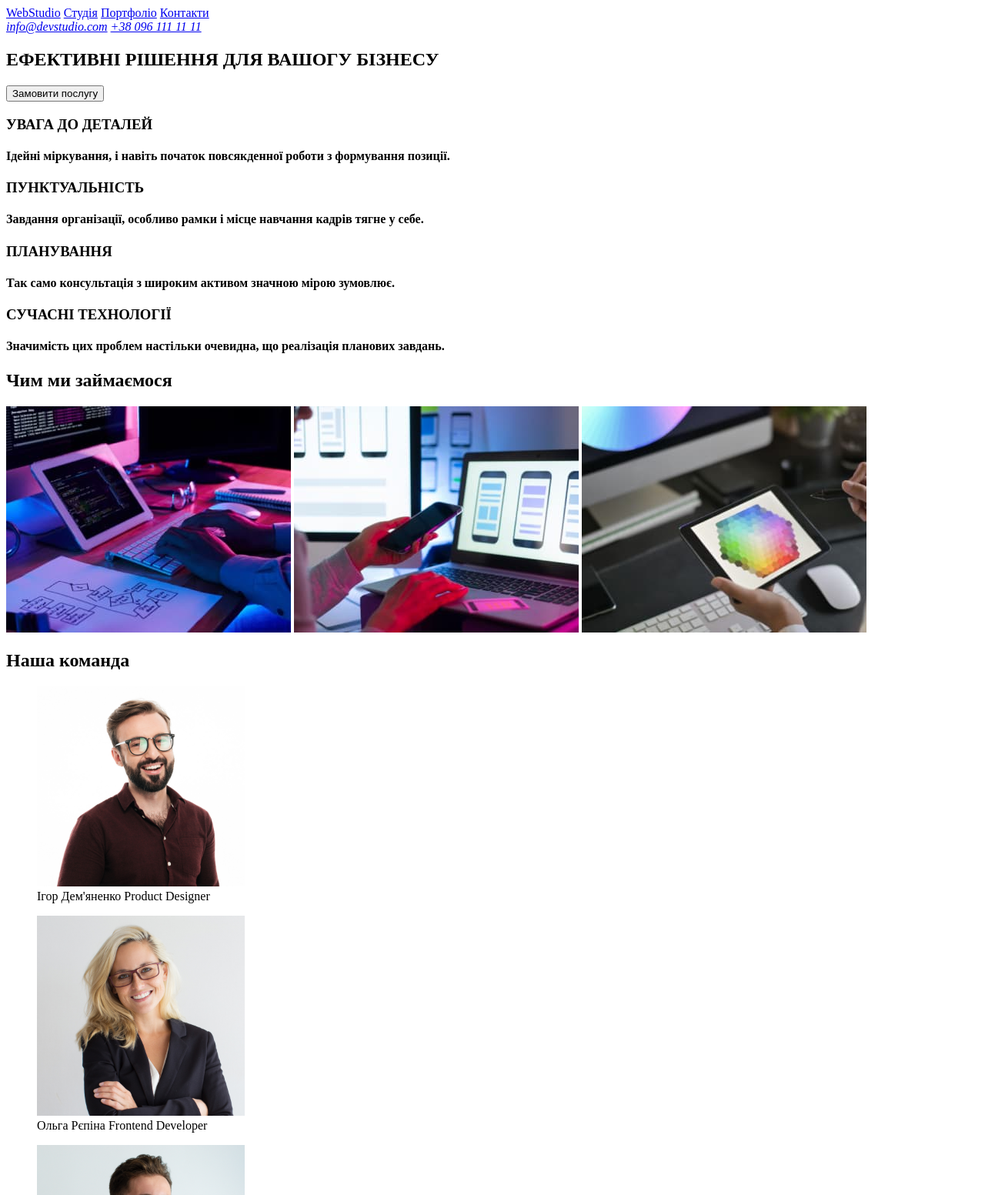
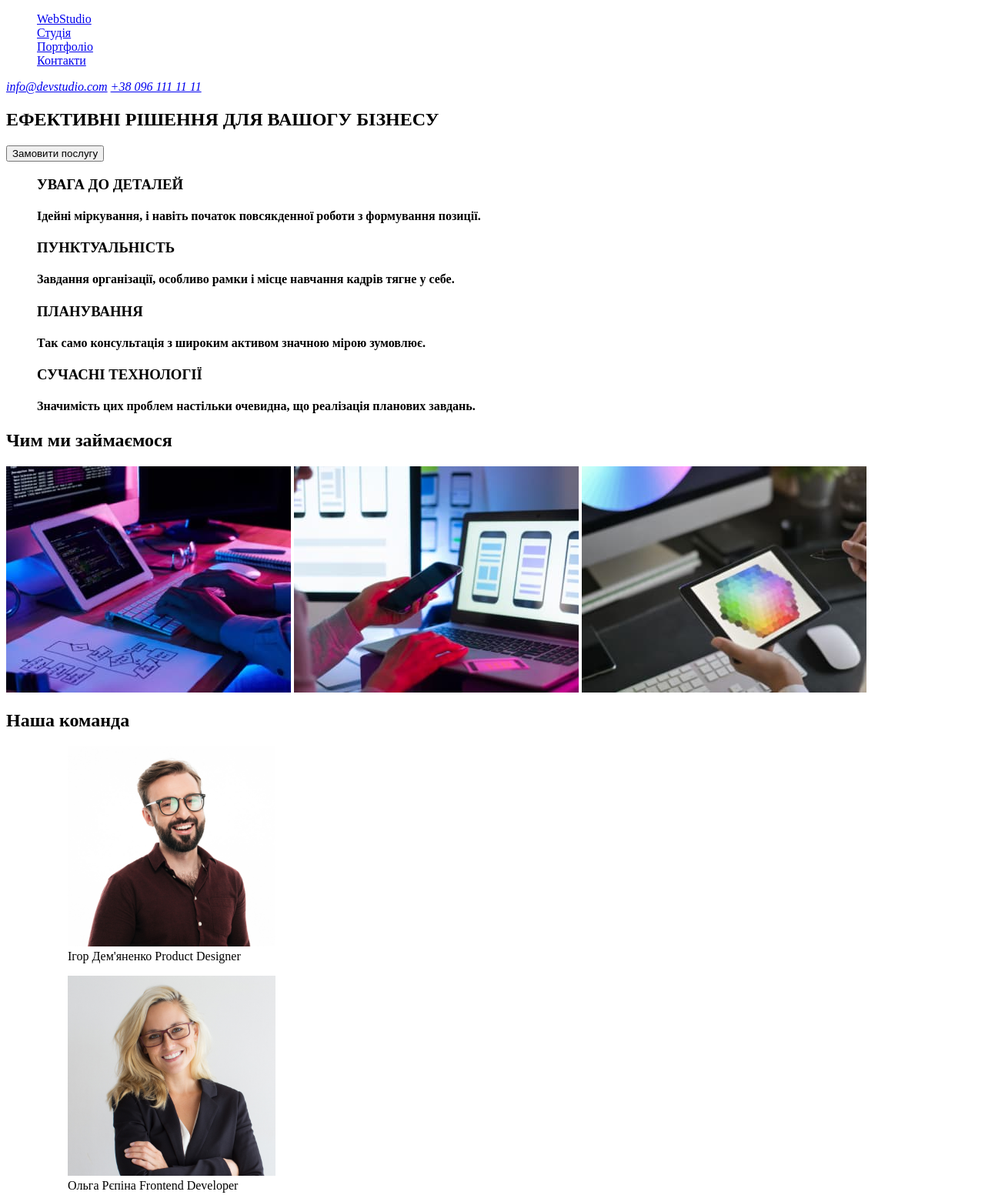
Before and after one commit to tien1o/goit-markup-hw-01, a plain HTML site: page index.html in a window 1280 px wide. Shown: the top 1553 px of the page at 77% size. Drawn offline with Linux system fonts and the light colour scheme.

Commit message:
format document & add ul

```diff
--- a/index.html
+++ b/index.html
@@ -1,18 +1,20 @@
 <!DOCTYPE html>
 <html lang="uk">
   <head>
-    <meta charset="UTF-8">
-    <meta http-equiv="X-UA-Compatible" content="IE=edge">
-    <meta name="viewport" content="width=device-width, initial-scale=1.0">
+    <meta charset="UTF-8" />
+    <meta http-equiv="X-UA-Compatible" content="IE=edge" />
+    <meta name="viewport" content="width=device-width, initial-scale=1.0" />
     <title>goit-markup-hw-01</title>
   </head>
   <body>
     <header>
       <nav>
-    <a href="#">WebStudio</a>
-    <a href="#studio">Студія</a>
-    <a href="#portfolio">Портфоліо</a>
-    <a href="#contacts">Контакти</a>
+        <ul style="list-style: none">
+          <li><a href="#">WebStudio</a></li>
+          <li><a href="#studio">Студія</a></li>
+          <li><a href="#portfolio">Портфоліо</a></li>
+          <li><a href="#contacts">Контакти</a></li>
+        </ul>
         <address>
           <a href="mailto:info@devstudio.com">info@devstudio.com</a>
           <a href="tel:+380961111111">+38 096 111 11 11</a>
@@ -21,85 +23,65 @@
         <button type="button">Замовити послугу</button>
       </nav>
     </header>
+
+    <main>
       <section>
-   <div>
-    <h3>
-        УВАГА ДО ДЕТАЛЕЙ
-    </h3>
-    <h4>
-        Ідейні міркування, і навіть початок повсякденної роботи з формування позиції.
-    </h4>
-    </div>
-    <div>
-        <h3>
-            ПУНКТУАЛЬНІСТЬ
-       </h3>
-        <h4>
-            Завдання організації, особливо рамки і місце навчання кадрів тягне у себе.
-        </h4>
-        </div>
-        <div>
-            <h3>
-                ПЛАНУВАННЯ
-            </h3>
-            <h4>
-                Так само консультація з широким активом значною мірою зумовлює.
-            </h4>
-            </div>
-            <div>
-                <h3>
-                    СУЧАСНІ ТЕХНОЛОГІЇ
-                </h3>
-                <h4>
-                    Значимість цих проблем настільки очевидна, що реалізація планових завдань.
-                </h4>
-                </div>
+        <ul style="list-style: none">
+          <li>
+            <h3>УВАГА ДО ДЕТАЛЕЙ</h3>
+            <h4>Ідейні міркування, і навіть початок повсякденної роботи з формування позиції.</h4>
+          </li>
+          <li>
+            <h3>ПУНКТУАЛЬНІСТЬ</h3>
+            <h4>Завдання організації, особливо рамки і місце навчання кадрів тягне у себе.</h4>
+          </li>
+          <li>
+            <h3>ПЛАНУВАННЯ</h3>
+            <h4>Так само консультація з широким активом значною мірою зумовлює.</h4>
+          </li>
+          <li>
+            <h3>СУЧАСНІ ТЕХНОЛОГІЇ</h3>
+            <h4>Значимість цих проблем настільки очевидна, що реалізація планових завдань.</h4>
+          </li>
+        </ul>
         <h2>Чим ми займаємося</h2>
         <div>
-            <img src="./images/img1.jpg" alt="ноутбук">
-            <img src="./images/img2.jpg" alt="стіл">
-            <img src="./images/img3.jpg" alt="стіл та ноутбук">
+          <img src="./images/img1.jpg" alt="ноутбук" />
+          <img src="./images/img2.jpg" alt="стіл" />
+          <img src="./images/img3.jpg" alt="стіл та ноутбук" />
         </div>
       </section>
+
       <section>
+        <h2>Наша команда</h2>
+        <ul style="list-style: none">
+          <li>
+            <figure>
+              <img src="./images/ihor.jpg" alt="ihor" width="270" height="260" />
+              <figcaption>Ігор Дем'яненко Product Designer</figcaption>
+            </figure>
+          </li>
+          <li>
+            <figure>
+              <img src="./images/olga.jpg" alt="ihor" width="270" height="260" />
+              <figcaption>Ольга Рєпіна Frontend Developer</figcaption>
+            </figure>
+          </li>
+          <li>
+            <figure>
+              <img src="./images/mykola.jpg" alt="ihor" width="270" height="260" />
+              <figcaption>Микола Тарасов Marketing</figcaption>
+            </figure>
+          </li>
+          <li>
+            <figure>
+              <img src="./images/miha.jpg" alt="ihor" width="270" height="260" />
+              <figcaption>Михайло Єрмаков UI Designer</figcaption>
+            </figure>
+          </li>
+        </ul>
       </section>
-    <h2>Наша команда</h2>
-    <div>
-    <figure>
-        <img src="./images/ihor.jpg" alt="ihor" width="270" height="260">
-        <figcaption>
-           Ігор Дем'яненко
-           Product Designer
-        </figcaption>
-    </figure>
-</div>
-<div>
-    <figure>
-        <img src="./images/olga.jpg" alt="olga" width="270" height="260">
-        <figcaption>
-           Ольга Рєпіна
-           Frontend Developer
-        </figcaption>
-   </figure>
-</div>
-<div>
-    <figure>
-        <img src="./images/mykola.jpg" alt="mykola" width="270" height="260">
-        <figcaption>
-            Микола Тарасов
-            Marketing
-        </figcaption>
-    </figure>
-</div>
-<ul>
-    <figure>
-        <img src="./images/miha.jpg" alt="miha" width="270" height="260">
-        <figcaption>
-            Михайло Єрмаков
-            UI Designer
-        </figcaption>
-    </figure>
-</ul>
+    </main>
 
     <footer>
       <h3>WebStudio</h3>
```
Lines whose indentation alone changed are shown as unchanged.
